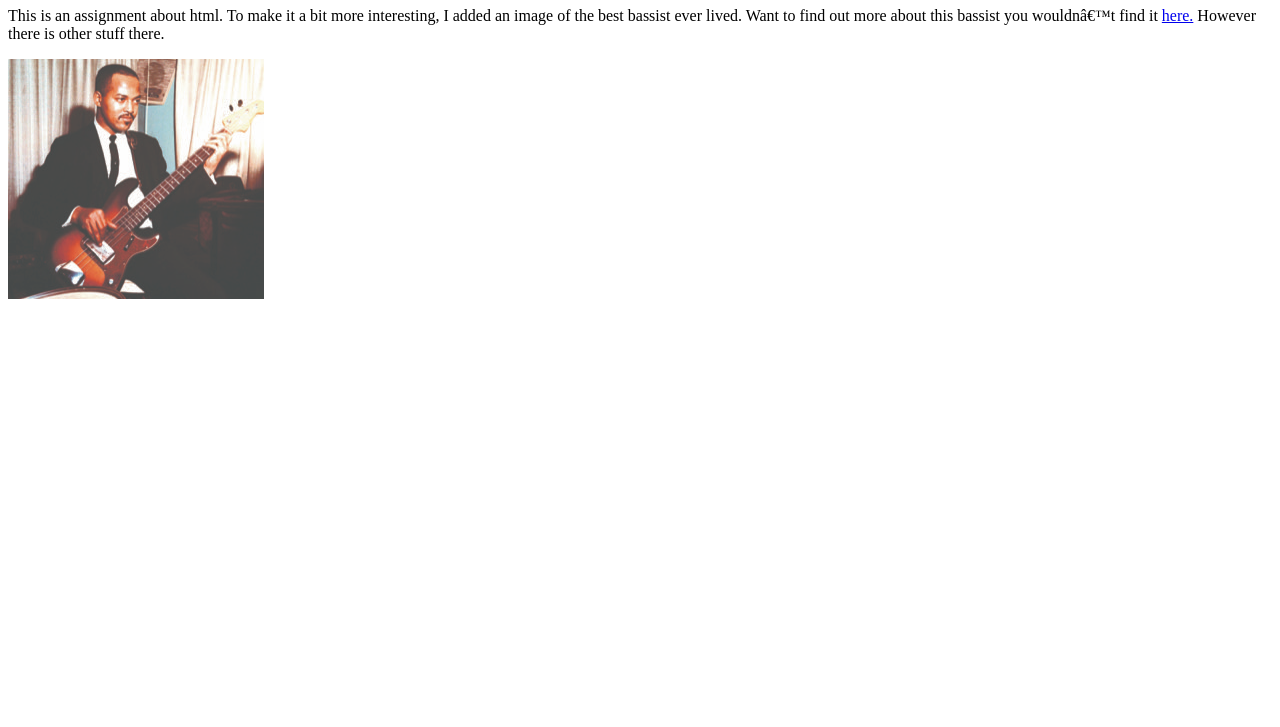
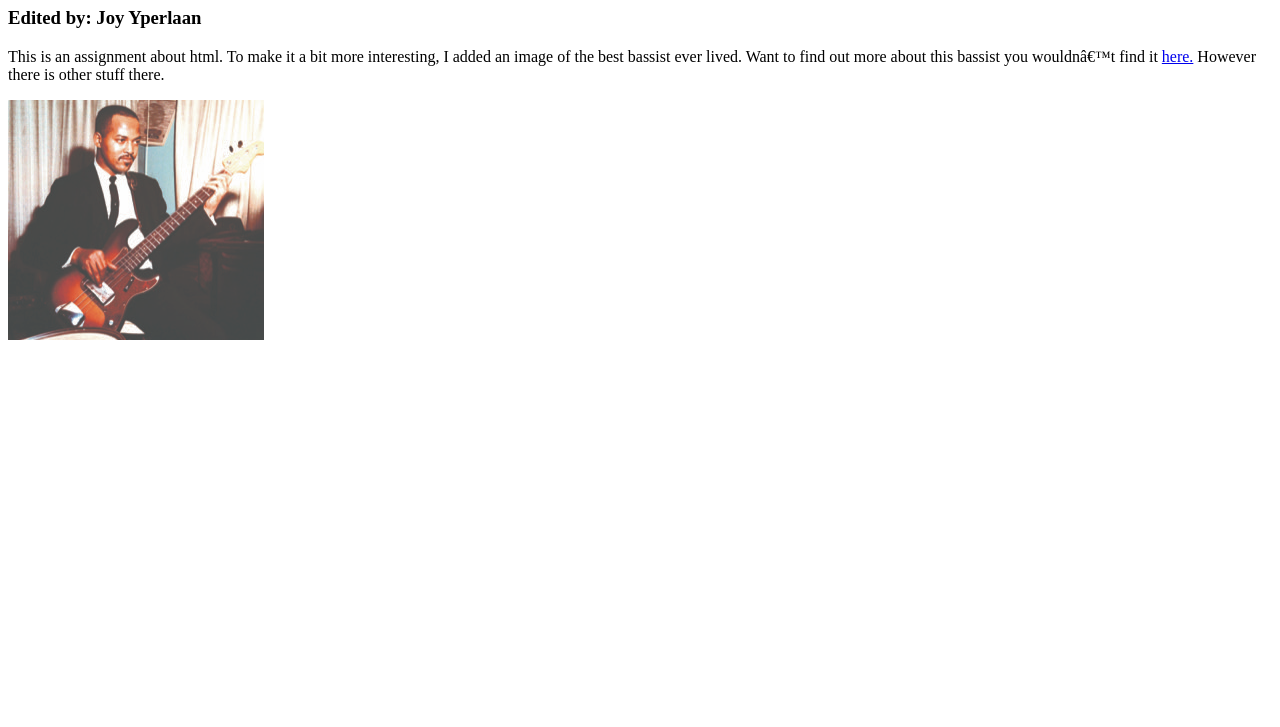
Before and after one commit to 190976/Marijn-Repository, a plain HTML site: page index copy.html in a window 1280 px wide. Shown: the part 73-800 px from the top of the page. Drawn offline with Linux system fonts and the light colour scheme; files whose address does not match are found by name.

Commit message:
edited by Joy Yperlaan

```diff
--- a/index copy.html
+++ b/index copy.html
@@ -6,6 +6,7 @@
 </head>
 <body>
 <h1>James Jamerson</h1>
+	<h3>Edited by: Joy Yperlaan </h3>
 <p>This is an assignment about html. To make it a bit more interesting, I added an image of the best bassist ever lived. Want to find out more about this bassist you wouldn’t find it <a href=“http://www.buas.nl/“>here.</a> However there is other stuff there.</p>
 	<img src=JJ01.jpeg alt=“James Jamerson playing bass height=“256” width=“240”/>
 <body>
```
